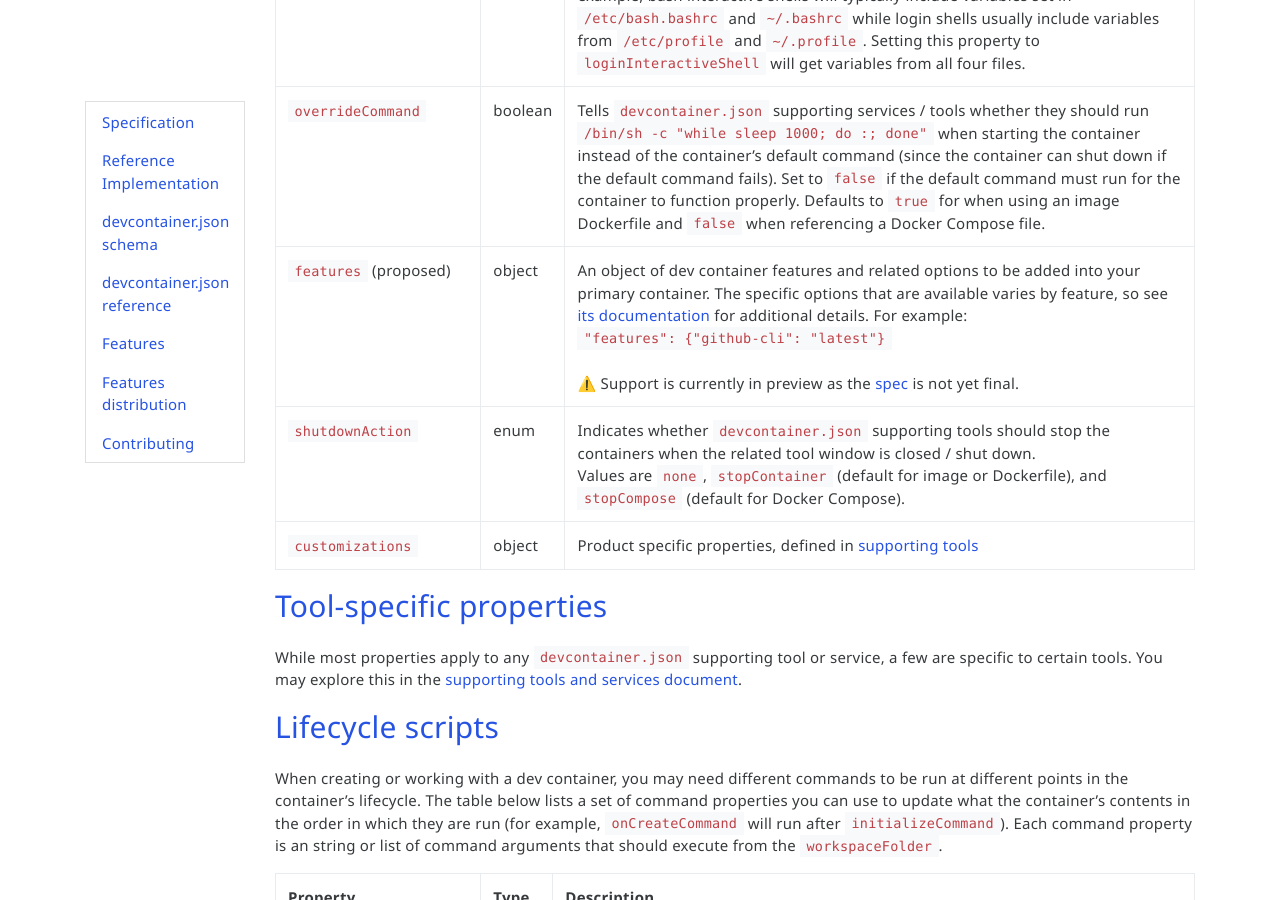
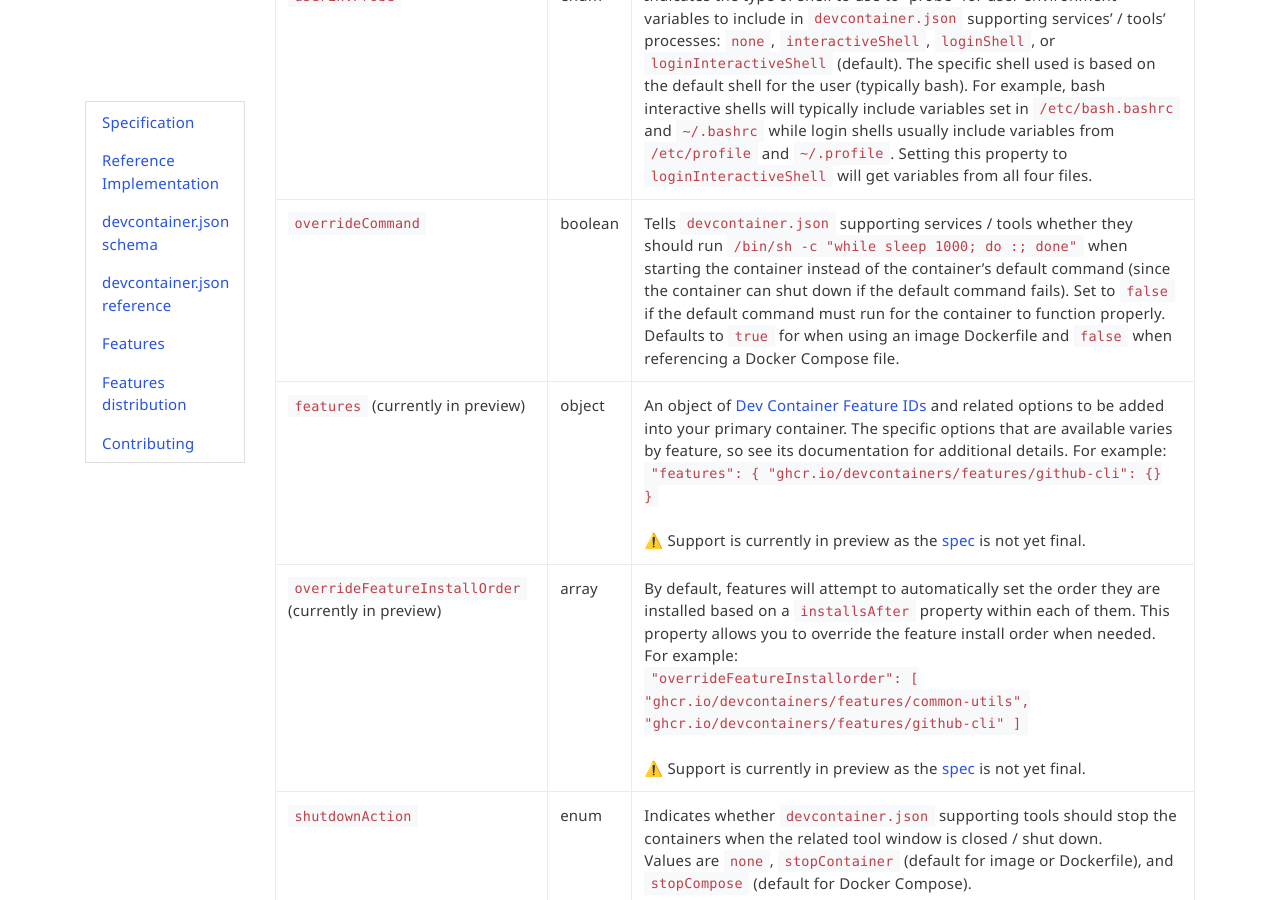
Before and after one commit to devcontainers/devcontainers.github.io, a Jekyll site: the page built from _implementors/json_reference.md, in a window 1280 px wide and 900 px high, scrolled down 3951 px. Built offline with Jekyll 4.4.1, drawn with Linux system fonts in a browser that asks for light colours; nearby versions of some CDN libraries; comment, search, counter and statistics services are not loaded.

Commit message:
Update devcontainer.json reference for features to reflect current state of spec

```diff
--- a/_implementors/json_reference.md
+++ b/_implementors/json_reference.md
@@ -54,7 +54,8 @@ The focus of `devcontainer.json` is to describe how to enrich a container for th
 | `updateRemoteUserUID` | boolean | On Linux, if `containerUser` or `remoteUser` is specified, the container user's UID/GID will be updated to match the local user's UID/GID to avoid permission problems with bind mounts. Defaults to `true`.<br>Requires the container be recreated / rebuilt for updates to take effect. |
 | `userEnvProbe` | enum | Indicates the type of shell to use to "probe" for user environment variables to include in `devcontainer.json` supporting services' / tools' processes: `none`, `interactiveShell`, `loginShell`, or `loginInteractiveShell` (default). The specific shell used is based on the default shell for the user (typically bash). For example, bash interactive shells will typically include variables set in `/etc/bash.bashrc` and `~/.bashrc` while login shells usually include variables from `/etc/profile` and `~/.profile`. Setting this property to `loginInteractiveShell` will get variables from all four files. |
 | `overrideCommand` | boolean | Tells `devcontainer.json` supporting services / tools whether they should run `/bin/sh -c "while sleep 1000; do :; done"` when starting the container instead of the container's default command (since the container can shut down if the default command fails). Set to `false` if the default command must run for the container to function properly. Defaults to `true` for when using an image Dockerfile and `false` when referencing a Docker Compose file. |
-| `features` (proposed) | object | An object of dev container features and related options to be added into your primary container. The specific options  that are available varies by feature, so see [its documentation](../features#a-hrefdevcontainer-json-properties-namedevcontainer-json-properties-classanchor-devcontainerjson-properties-a) for additional details. For example: <br />`"features": {"github-cli": "latest"}` <br /><br /> ⚠️ Support is currently in preview as the [spec](../features) is not yet final. |
+| `features` (currently in preview) | object | An object of [Dev Container Feature IDs](../../features) and related options to be added into your primary container. The specific options that are available varies by feature, so see its documentation for additional details. For example: <br />`"features": { "ghcr.io/devcontainers/features/github-cli": {} }` <br /><br /> ⚠️ Support is currently in preview as the [spec](../features) is not yet final. |
+| `overrideFeatureInstallOrder` (currently in preview) | array | By default, features will attempt to automatically set the order they are installed based on a `installsAfter` property within each of them. This property allows you to override the feature install order when needed. For example: <br />`"overrideFeatureInstallorder": [ "ghcr.io/devcontainers/features/common-utils", "ghcr.io/devcontainers/features/github-cli" ]` <br /><br /> ⚠️ Support is currently in preview as the [spec](../features) is not yet final. |
 | `shutdownAction` | enum | Indicates whether `devcontainer.json` supporting tools should stop the containers when the related tool window is closed / shut down.<br>Values are  `none`, `stopContainer` (default for image or Dockerfile), and `stopCompose` (default for Docker Compose). |
 | `customizations` | object | Product specific properties, defined in [supporting tools](../../supporting) |
 {: .table .table-bordered .table-responsive}
```
